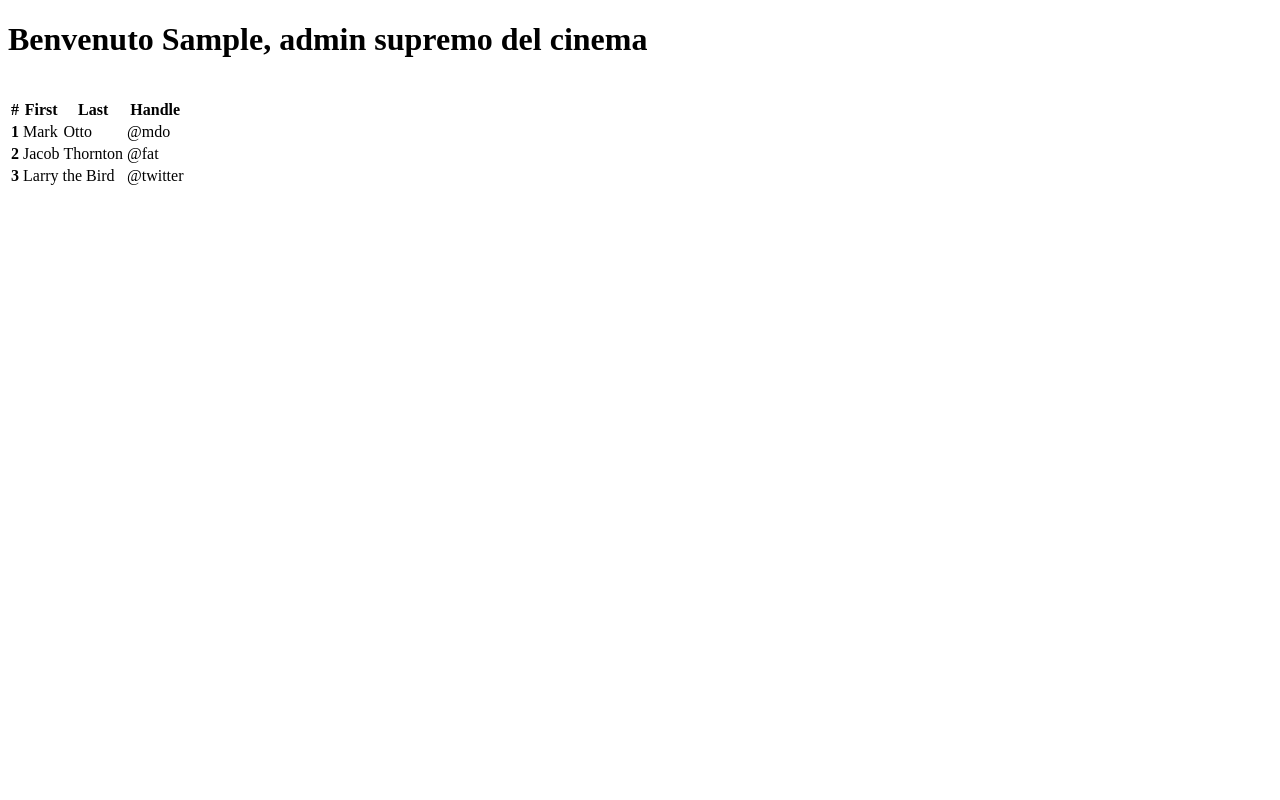
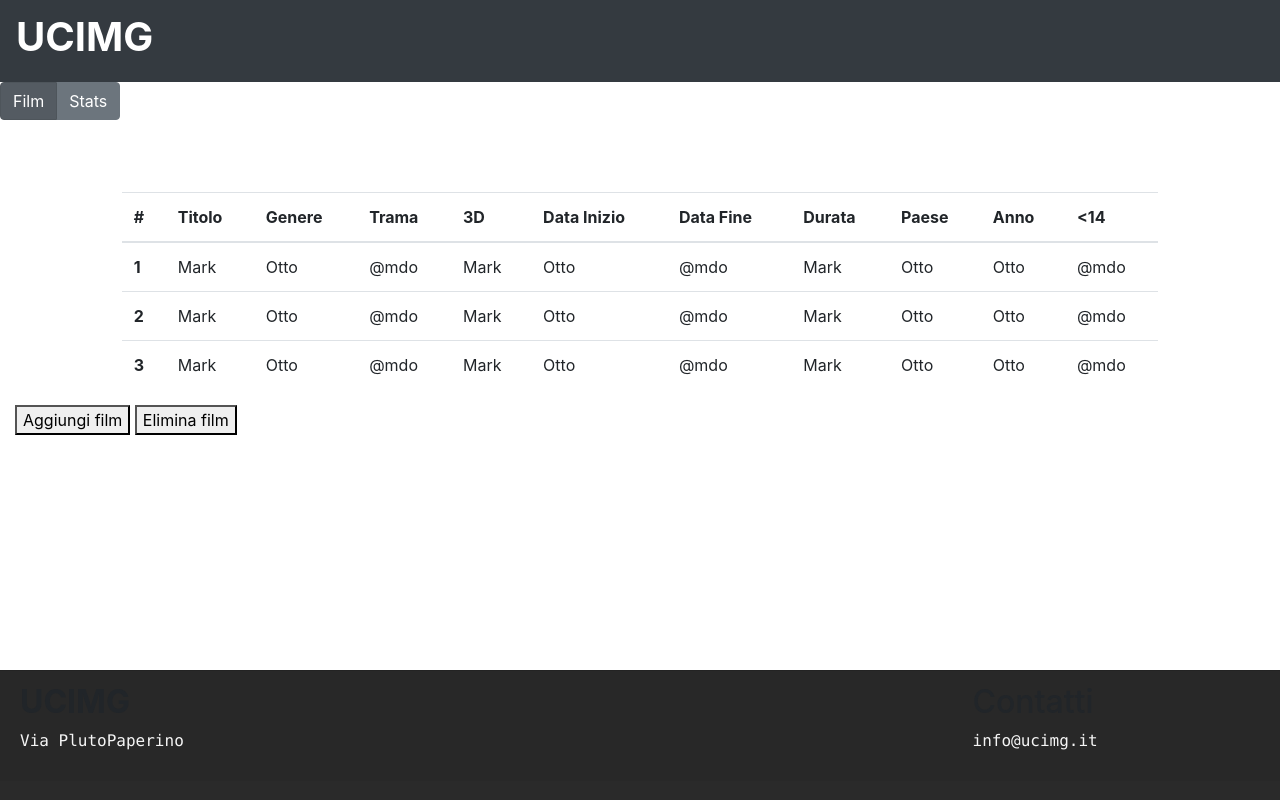
Before and after one commit to Riki98/Cinema_Basi, a Flask app: template templates/admin_logged.html in a window 1280 px wide. Run offline with Flask 2, Linux system fonts and the light colour scheme; the template is opened without the code that fills it: most values are stand-ins (such as "Sample title", 1, 10 or a date in 2020); some libraries are stand-ins or nearby versions.

Commit message:
Tabella + Stas (inizializzate)

```diff
--- a/app.py
+++ b/app.py
@@ -163,9 +163,6 @@ def alchemyencoder(obj):
     elif isinstance(obj, decimal.Decimal):
         return float(obj)
 
-#selectAdminQuery = select([admin.c.identificativo, admin.c.password]). \
-#                where(and_(admin.c.identificativo == bindparam('adminId'), admin.c.password == bindparam('adminPassword')))
-#            adminCredentials = conn.execute(selectAdminQuery, {'adminId':id_admin[0], 'adminPassword':form_passw})
 
 # render alla pagina principale per utenti non loggati
 @app.route('/', methods=['GET'])
@@ -198,7 +195,7 @@ def base_film(idFilm):
 @login_required
 def prenotazione(idProiezione):
     queryProiezione = select([proiezione]).where(proiezione.c.idproiezione == bindparam("idProiezioniRichieste"))
-    proiezioni = conn.execute(queryProiezione, idProiezioniRichieste=idProiezione).fetchone()
+    proiezioni = conn.execute(queryProiezione, {'idProiezioniRichieste':idProiezione}).fetchone()
 
     print(proiezioni.idfilm)
 
@@ -431,7 +428,7 @@ def insert_film():
 
     print("Immagine salvata")
 
-    return render_template("admin_page.html")
+    return render_template("admin_logged.html")
 
 
 @app.route('/admin_page')
--- a/templates/admin_logged.html
+++ b/templates/admin_logged.html
@@ -2,17 +2,39 @@
 <html lang="en">
 <head>
     <meta charset="UTF-8">
-    <title>{{idadmin}}</title>
+    <link rel="stylesheet" href="/static/css/style.css">
+    <link rel="stylesheet" href="https://stackpath.bootstrapcdn.com/bootstrap/4.1.3/css/bootstrap.min.css"
+          integrity="sha384-MCw98/SFnGE8fJT3GXwEOngsV7Zt27NXFoaoApmYm81iuXoPkFOJwJ8ERdknLPMO" crossorigin="anonymous">
+
+    <script>
+        function show(shown, hidden) {
+            document.getElementById(shown).style.display = 'block';
+            document.getElementById(hidden).style.display = 'none';
+            return false;
+        }
+    </script>
+
+    <title>{{adminLogged}}</title>
 </head>
 <body>
-<div class="row">
-    <div class="col-1"></div>
-    <div class="col">
-        <h1>Benvenuto {{adminLogged}},
-            admin supremo del cinema</h1>
+<nav class="navbar navbar-dark bg-dark">
+    <a class="navbar-brand" href="#"><h1 class="font-weight-bold">UCIMG</h1></a>
+</nav>
+
+
+<div class="btn-group btn-group-toggle"  data-toggle="buttons">
+  <label class="btn btn-secondary active" onclick="return show('Page1','Page2');">
+    <input type="radio" name="options" id="option1" checked> Film
+  </label>
+  <label class="btn btn-secondary" onclick="return show('Page2','Page1');">
+    <input type="radio" name="options" id="option2"> Stats
+  </label>
+
 </div>
-</div>
-<br>
+
+
+<div id="Page1" class="col">
+    <br><br><br>
     <div class="row">
         <div class="col-1"></div>
         <div class="col">
@@ -20,9 +42,16 @@
                 <thead>
                 <tr>
                     <th scope="col">#</th>
-                <th scope="col">First</th>
-                <th scope="col">Last</th>
-                <th scope="col">Handle</th>
+                    <th scope="col">Titolo</th>
+                    <th scope="col">Genere</th>
+                    <th scope="col">Trama</th>
+                    <th scope="col">3D</th>
+                    <th scope="col">Data Inizio</th>
+                    <th scope="col">Data Fine</th>
+                    <th scope="col">Durata</th>
+                    <th scope="col">Paese</th>
+                    <th scope="col">Anno</th>
+                    <th scope="col"><14</th>
                 </tr>
                 </thead>
                 <tbody>
@@ -31,21 +60,86 @@
                     <td>Mark</td>
                     <td>Otto</td>
                     <td>@mdo</td>
+                    <td>Mark</td>
+                    <td>Otto</td>
+                    <td>@mdo</td>
+                    <td>Mark</td>
+                    <td>Otto</td>
+                    <td>Otto</td>
+                    <td>@mdo</td>
                 </tr>
                 <tr>
                     <th scope="row">2</th>
-                <td>Jacob</td>
-                <td>Thornton</td>
-                <td>@fat</td>
+                    <td>Mark</td>
+                    <td>Otto</td>
+                    <td>@mdo</td>
+                    <td>Mark</td>
+                    <td>Otto</td>
+                    <td>@mdo</td>
+                    <td>Mark</td>
+                    <td>Otto</td>
+                    <td>Otto</td>
+                    <td>@mdo</td>
                 </tr>
                 <tr>
                     <th scope="row">3</th>
-                <td colspan="2">Larry the Bird</td>
-                <td>@twitter</td>
+                    <td>Mark</td>
+                    <td>Otto</td>
+                    <td>@mdo</td>
+                    <td>Mark</td>
+                    <td>Otto</td>
+                    <td>@mdo</td>
+                    <td>Mark</td>
+                    <td>Otto</td>
+                    <td>Otto</td>
+                    <td>@mdo</td>
                 </tr>
                 </tbody>
             </table>
         </div>
+        <div class="col-1"></div>
     </div>
+    <div>
+        <button> Aggiungi film </button>
+        <button> Elimina film </button>
+    </div>
+</div>
+
+
+<div id="Page2" style="display:none" class="col">
+    <br><br><br>
+    <h1>Ha funzionato</h1>
+    <br><br><br>
+</div>
+
+<br><br>
+
+
+<footer class="site-footer" role="contentinfo">
+    <div class="card-footer mt-auto row">
+        <div class="col-3">
+            <h2 class="font-weight-bold">UCIMG</h2>
+            <p class="text-justify textwhilefont">
+                Via PlutoPaperino
+            </p>
+        </div>
+        <div class="col-6"></div>
+        <div class="col-3">
+            <h2>Contatti</h2>
+            <p class="text-justify textwhilefont">
+                info@ucimg.it
+            </p>
+        </div>
+    </div>
+</footer>
+<script src="https://code.jquery.com/jquery-3.3.1.slim.min.js"
+        integrity="sha384-q8i/X+965DzO0rT7abK41JStQIAqVgRVzpbzo5smXKp4YfRvH+8abtTE1Pi6jizo"
+        crossorigin="anonymous"></script>
+<script src="https://cdnjs.cloudflare.com/ajax/libs/popper.js/1.14.3/umd/popper.min.js"
+        integrity="sha384-ZMP7rVo3mIykV+2+9J3UJ46jBk0WLaUAdn689aCwoqbBJiSnjAK/l8WvCWPIPm49"
+        crossorigin="anonymous"></script>
+<script src="https://stackpath.bootstrapcdn.com/bootstrap/4.1.3/js/bootstrap.min.js"
+        integrity="sha384-ChfqqxuZUCnJSK3+MXmPNIyE6ZbWh2IMqE241rYiqJxyMiZ6OW/JmZQ5stwEULTy"
+        crossorigin="anonymous"></script>
 </body>
 </html>
--- a/templates/base.html
+++ b/templates/base.html
@@ -15,9 +15,6 @@
     <div class="navbar-collapse">
         <div class="row">
             <div class="col"></div>
-
-
-
 
             {% block pagebody %}
 
```
Lines whose indentation alone changed are shown as unchanged.
